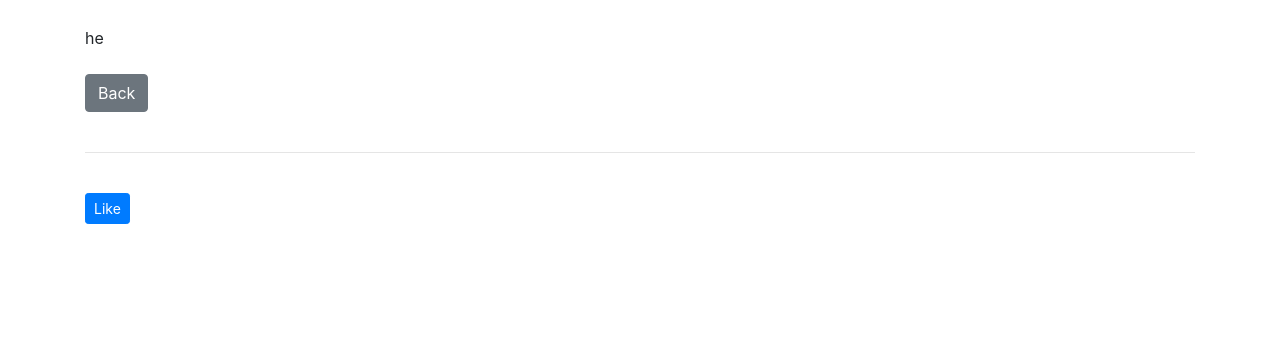
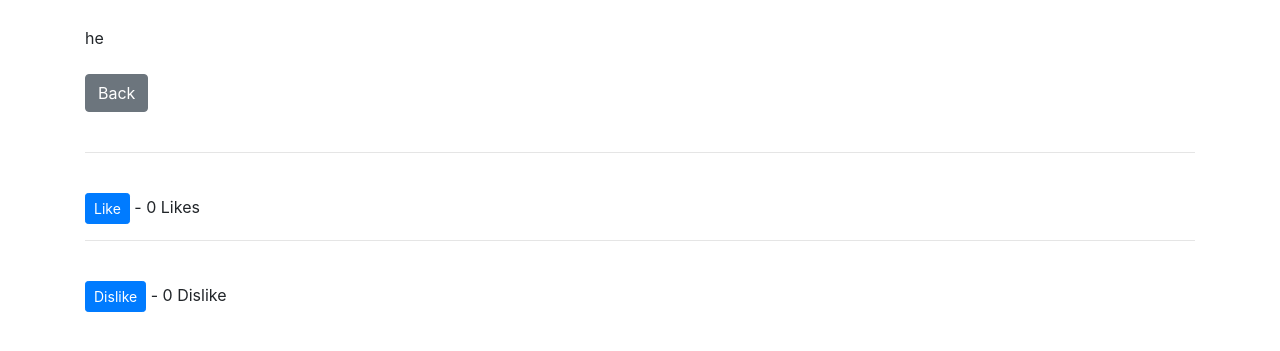
Before and after one commit to Sesethu97/Blogging, a Django app: page /article/5 in a window 1280 px wide. Shown: the part 191-542 px from the top of the page. Run offline with Django 4.2, Linux system fonts and the light colour scheme; data comes from the database, SQL or seed files in the repository; both versions use the stored data as it was after the commit.

Commit message:
like and dislike count

```diff
--- a/blog/startblog/models.py
+++ b/blog/startblog/models.py
@@ -35,7 +35,14 @@ class Post(models.Model):
     body = models.TextField()
     post_date = models.DateField(auto_now_add=True)
     category = models.CharField(max_length=255, default="uncategorized")
-    likes = models.ManyToManyField(User, related_name="blog_posts")
+    likes = models.ManyToManyField(User, related_name="like_post")
+    dislikes = models.ManyToManyField(User, related_name="dislike_post")
+
+
+    def total_dislikes(self):
+        return self.dislikes.count()
+
+
 
     def total_likes(self):
         return self.likes.count()
--- a/blog/startblog/urls.py
+++ b/blog/startblog/urls.py
@@ -11,6 +11,7 @@ from .views import (
     category_post,
     category_list,
     like_view,
+    dislike_view,
 )
 
 
@@ -26,5 +27,7 @@ urlpatterns = [
     path("category/<str:cats>", category_post, name="category_post"),
     path("category_list/", category_list, name="category_list"),
     path("like/<int:pk>", like_view, name="like_post"),
+    path("dislike/<int:pk>", dislike_view, name="dislike_post"),
+
 
 ]
--- a/blog/startblog/views.py
+++ b/blog/startblog/views.py
@@ -22,6 +22,11 @@ from django.http import HttpResponseRedirect
 def like_view(request, pk):
     post = get_object_or_404(Post, id=request.POST.get('post_id'))
     post.likes.add(request.user)
+    return HttpResponseRedirect(reverse('blog:post_details', args=[str(pk)]))
+
+def dislike_view(request, pk):
+    post = get_object_or_404(Post, id=request.POST.get('post_id'))
+    post.dislikes.add(request.user)
     return HttpResponseRedirect(reverse('blog:post_details', args=[str(pk)]))
 
 
@@ -58,6 +63,16 @@ class PostPage(DetailView):
         category_menu = Category.objects.all()
         context = super(PostPage, self).get_context_data(*args, **kwargs)
         context["category_menu"] = category_menu
+        stuff = get_object_or_404(Post, id=self.kwargs["pk"])
+
+        total_likes = stuff.total_likes()
+
+        total_dislikes = stuff.total_dislikes()
+
+        context["total_likes"] = total_likes
+        context["total_dislikes"] = total_dislikes
+
+
         return context
 
 
--- a/blog/templates/blog/post_details.html
+++ b/blog/templates/blog/post_details.html
@@ -27,6 +27,13 @@
     <br/>
     <form action="{% url 'blog:like_post' pk=post.pk %}" method="POST">
     {% csrf_token %}
-    <button type="submit", class="btn btn-primary btn-sm", name="post_id", value="{{ post.id }}"> Like</button>
+    <button type="submit", class="btn btn-primary btn-sm", name="post_id", value="{{ post.id }}"> Like</button> - {{ total_likes}} Likes
+    </form>
+
+    <hr>
+    <br/>
+    <form action="{% url 'blog:dislike_post' pk=post.pk %}" method="POST">
+    {% csrf_token %}
+    <button type="submit", class="btn btn-primary btn-sm", name="post_id", value="{{ post.id }}"> Dislike</button> - {{ total_dislikes}} Dislike
     </form>
 {% endblock %}
```
Also changed, not shown: blog/db.sqlite3, blog/startblog/migrations/0006_post_dislikes_alter_post_likes.py (added).
